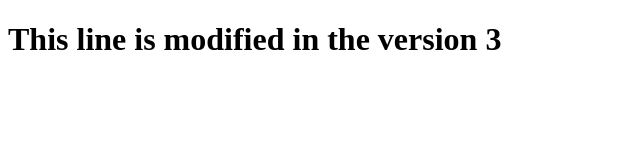
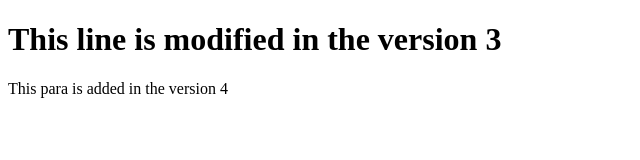
Before and after one commit to Sai-Kumar-Byagari/git-practice, a plain HTML site: page index.html in a window 1280 px wide. Shown: the whole page, without its empty margins (0-640 px from the left). Drawn offline with Linux system fonts and the light colour scheme.

Commit message:
version 4

```diff
--- a/index.html
+++ b/index.html
@@ -7,5 +7,6 @@
 </head>
 <body>
     <h1>This line is modified in the version 3</h1>
+    <p>This para is added in the version 4</p>
 </body>
 </html>
```
